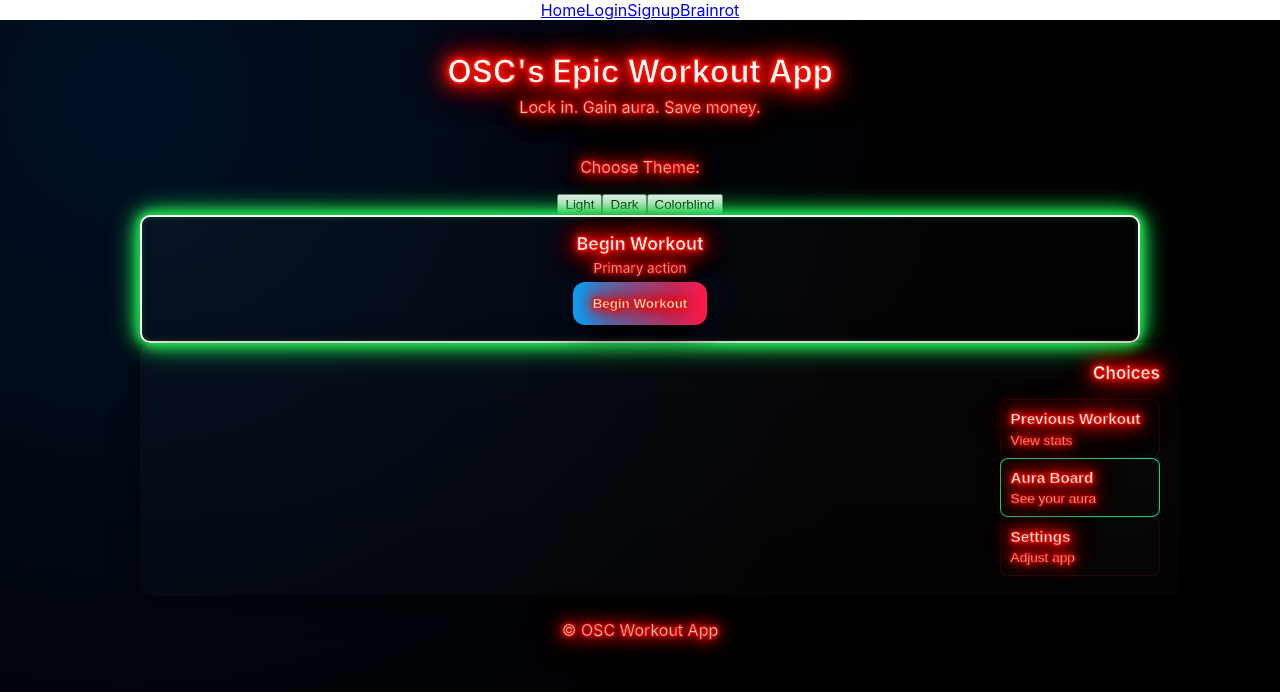
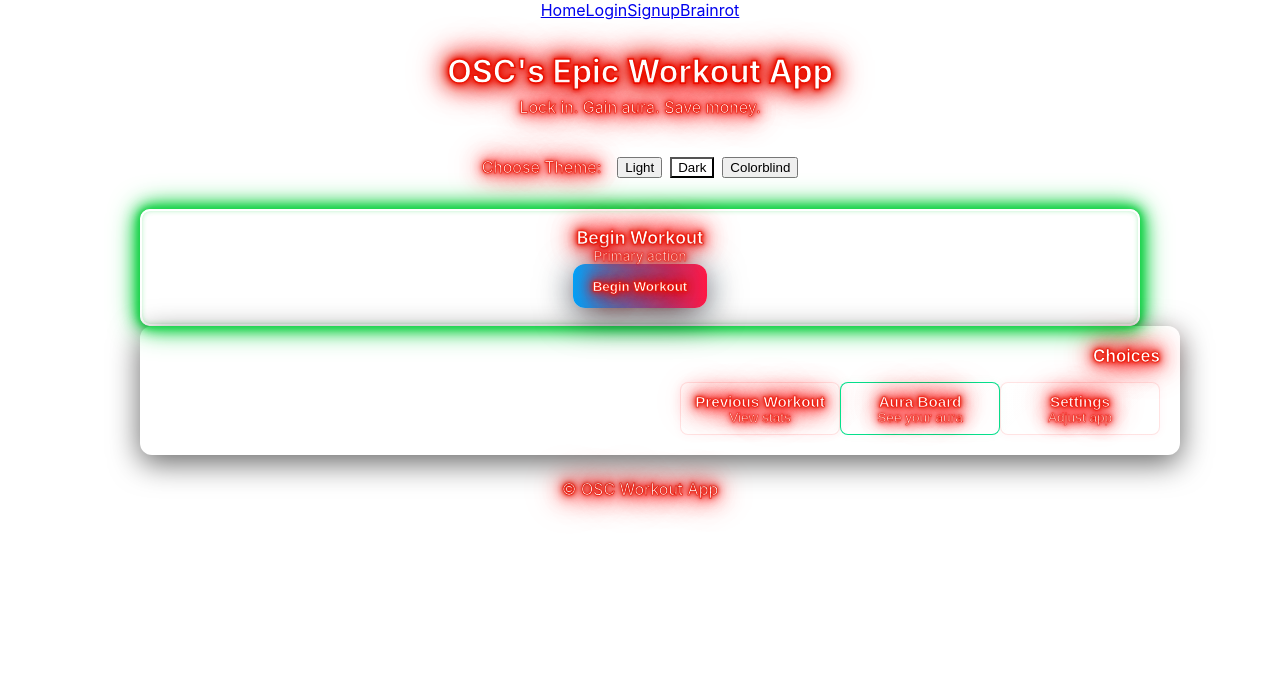
Before and after one commit to ufosc/OSC_Workout_App, a React (Create React App) app: page / in a window 1280 px wide. Shown: the top 692 px of the page. Built offline with nearby package versions, Linux system fonts and the light colour scheme.

Commit message:
Connected the theme selection to the global and home page colors

```diff
--- a/src/App.css
+++ b/src/App.css
@@ -1,5 +1,30 @@
+.theme-dark {
+  --background-color: #000000;
+  --text-color: #ffffff;
+  --primary-color: #EA1203;
+  --accent-color: #1CD34D;
+}
+
+.theme-light {
+  --background-color: #f5f5f5;
+  --text-color: #1a1a1a;
+  --primary-color: #b42318;
+  --accent-color: #007a4d;
+}
+
+.theme-colorblind {
+  --background-color: #121212;
+  --text-color: #ffffff;
+  --primary-color: #0072B2;
+  --accent-color: #F0E442;
+}
+
+
 .App {
   text-align: center;
+  background-color:  var(--background-color);
+  color: var(--text-color);
+  min-height: 100vh;
 }
 
 .text{
--- a/src/Pages/Home.css
+++ b/src/Pages/Home.css
@@ -8,8 +8,8 @@
 
 .home-root{
   min-height:100vh;
-  background: radial-gradient(circle at 10% 10%, #021026 0%, #000 60%);
-  color: #eaf6ff;
+  background: radial-gradient(--background-color);
+  color: var(--text-color);
   display:flex;
   flex-direction:column;
   align-items:center;
@@ -18,8 +18,8 @@
 }
 
 .home-header{ text-align:center; margin-bottom:1.5rem; }
-.neon-title{ font-size:2rem; margin:0; color:#ffffff; text-shadow:0 0 8px rgba(0,168,255,0.9),0 0 18px rgba(255,30,75,0.35); }
-.neon-subtitle{ margin:0.4rem 0 0; color:rgba(20, 235, 5, 0.8); }
+.neon-title{ font-size:2rem; margin:0; color: var(--text-color); text-shadow:0 0 8px rgba(0,168,255,0.9),0 0 18px rgba(255,30,75,0.35); }
+.neon-subtitle{ margin:0.4rem 0 0; color:var(--accent-color); }
 
 .home-main{ width:100%; max-width:1000px; }
 
@@ -36,11 +36,11 @@
   width: 100%;
   position: relative;
 }
-.panel-title{ margin:0 0 1rem 0; font-size:1.05rem; color:#cfe8ff; text-align:center; }
+.panel-title{ margin:0 0 1rem 0; font-size:1.05rem; color: var(--text-color); text-align:center; }
 
 .links-grid{ display:flex; gap:1rem; align-items:flex-start; justify-content:center; flex-wrap:wrap; }
 
-.link-card{ background:linear-gradient(135deg, rgba(255,255,255,0.02), rgba(255,255,255,0.01)); border-radius:10px; padding:0.8rem; color:#fff; min-width:140px; box-sizing:border-box; display:flex; flex-direction:column; gap:0.35rem; align-items:flex-start; border:1px solid rgba(255,255,255,0.04); }
+.link-card{ background:linear-gradient(135deg, rgba(255,255,255,0.02), rgba(255,255,255,0.01)); border-radius:10px; padding:0.8rem; color: var(--text-color); }
 .link-card .card-title{ font-weight:700; }
 .link-card .card-sub{ font-size:0.85rem; opacity:0.9; }
 
@@ -68,6 +68,11 @@
 
 .home-footer{ margin-top:1.5rem; color:rgba(200,220,255,0.5); text-align:center; }
 
+.theme-selector {display: flex; align-items: center; justify-content: center; gap: 0.5rem; margin-bottom: 1rem;}
+.theme-selector p {margin-right: 0.5rem;}
+.them-button {background-color: var(--background-color); color: var(--text-color); border: 2px solid var(--accent-color); padding: 0.5rem 1rem; border-radius: 8px; cursor: pointer;}
+.theme-button.active {background-color: var(--accent-color); color: var(--background-color);}
+
 @media (max-width:720px){
   .links-grid{ flex-direction:column; align-items:center;  }
   .begin-card{ flex: none; width:100%; margin-left: auto,}
```
